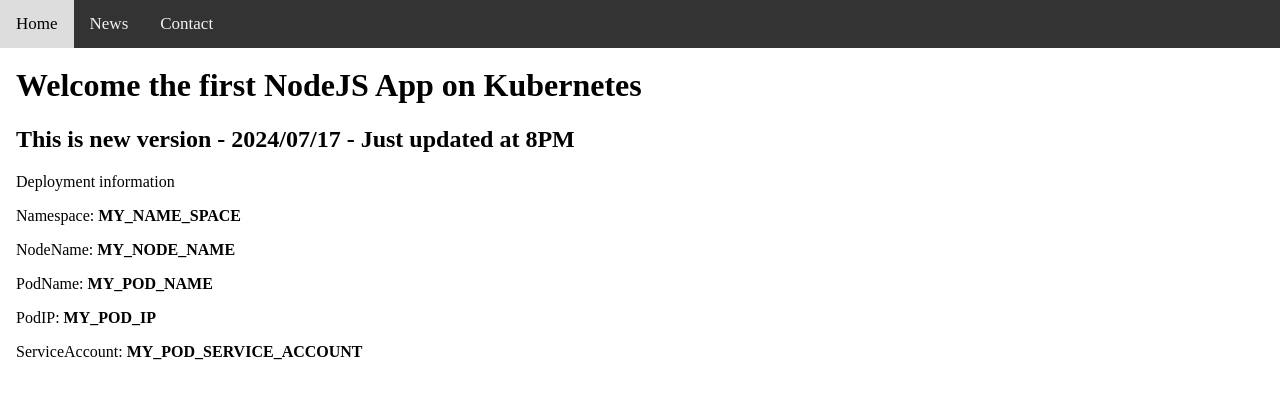
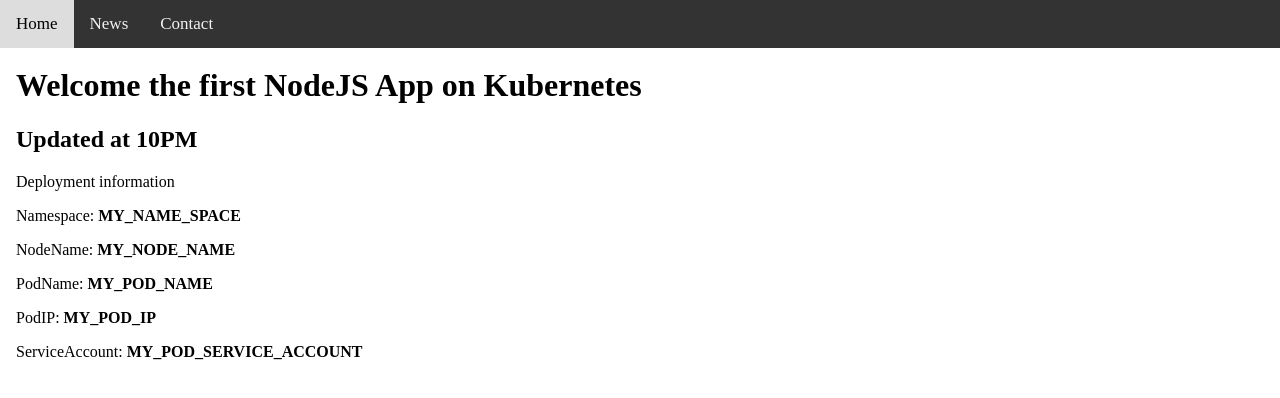
Before and after one commit to rockman88v/myapp-source, a website: page documents/index.html in a window 1280 px wide. Shown: the top 398 px of the page. Drawn offline with Linux system fonts and the light colour scheme.

Commit message:
Update version to v6

```diff
--- a/documents/index.html
+++ b/documents/index.html
@@ -50,7 +50,7 @@
 
     <div class="main">
         <h1>Welcome the first NodeJS App on Kubernetes</h1>
-        <h2>This is new version - 2024/07/17 - Just updated at 8PM </h2>
+        <h2>Updated at 10PM </h2>
 
         <p>Deployment information</p>
         <p>Namespace: <strong>MY_NAME_SPACE</strong></p>
```
